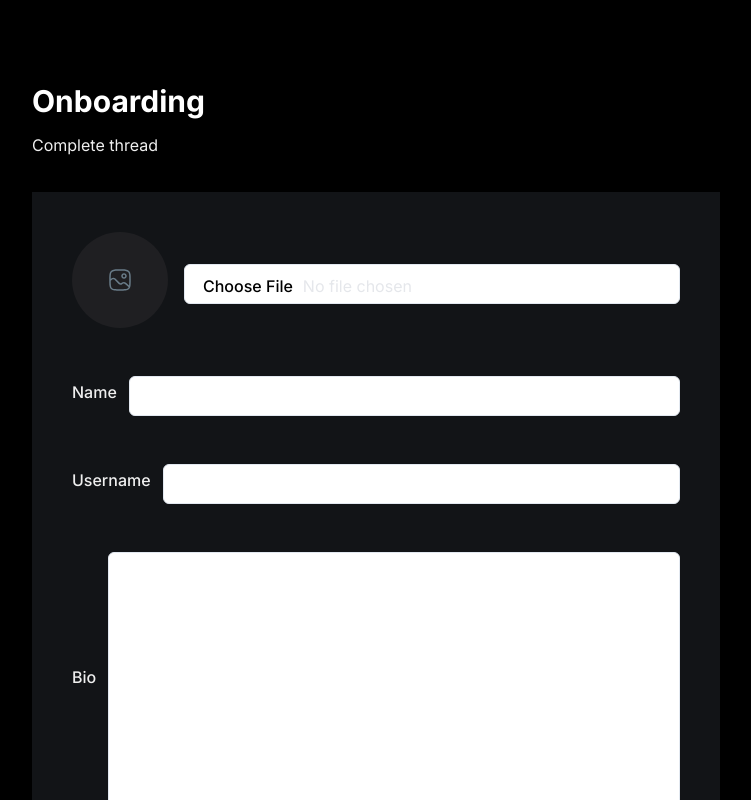
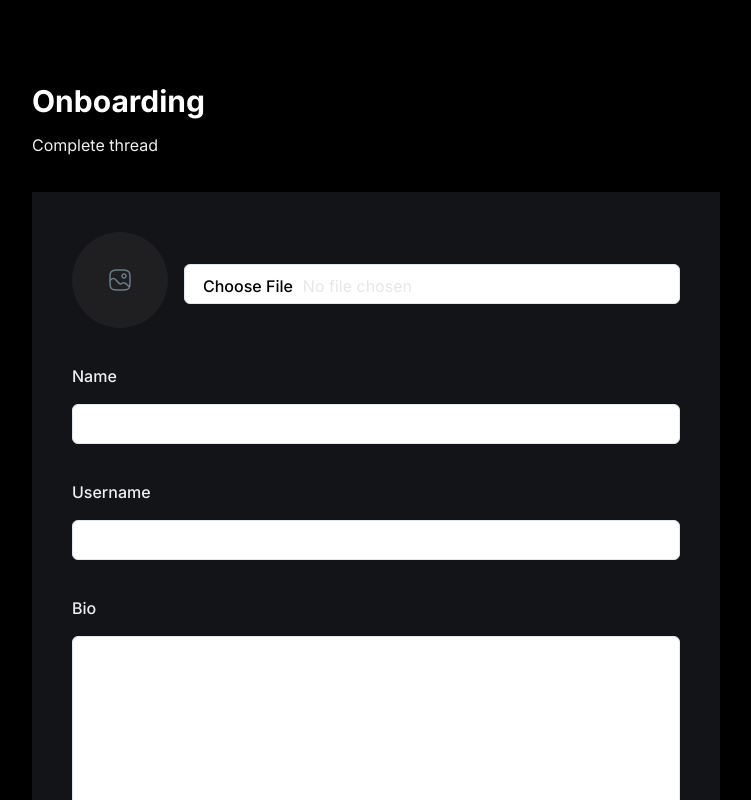
Before and after one commit to dariusbrinzan/Licenta, a Next.js app: page /onboarding in a window 1280 px wide. Shown: the top 800 px of the page, without its empty margins (264-1015 px from the left). Built offline with nearby package versions, Linux system fonts and the light colour scheme; no server answers.

Commit message:
started onboarding

```diff
--- a/components/forms/AccountProfile.tsx
+++ b/components/forms/AccountProfile.tsx
@@ -26,10 +26,10 @@ const AccountProfile = ({user, btnTitle}: Props) => {
     const form = useForm({
         resolver: zodResolver(UserValidation),
         defaultValues: {
-            profile_photo: '',
-            name: '',
-            username: '',
-            bio: ''
+            profile_photo: user?.image || "",
+            name: user?.name || "",
+            username:  user?.username || "",
+            bio:  user?.bio || ""
         }
     })
 
@@ -87,11 +87,11 @@ const AccountProfile = ({user, btnTitle}: Props) => {
               control={form.control}
               name="name"
               render={({ field }) => (
-                <FormItem className="flex items-center gap-3 w-full">
+                <FormItem className="flex flex-col gap-3 w-full">
                   <FormLabel className="text-base-semibold text-light-2">
                     Name
                   </FormLabel>
-                  <FormControl className="flex-1 text-base-semibold text-gray-200">
+                  <FormControl>
                     <Input
                         type="text"
                         className="account-form_image_input no-focus"
@@ -105,11 +105,11 @@ const AccountProfile = ({user, btnTitle}: Props) => {
               control={form.control}
               name="username"
               render={({ field }) => (
-                <FormItem className="flex items-center gap-3 w-full">
+                <FormItem className="flex flex-col gap-3 w-full">
                   <FormLabel className="text-base-semibold text-light-2">
                     Username
                   </FormLabel>
-                  <FormControl className="flex-1 text-base-semibold text-gray-200">
+                  <FormControl>
                     <Input
                         type="text"
                         className="account-form_image_input no-focus"
@@ -123,7 +123,7 @@ const AccountProfile = ({user, btnTitle}: Props) => {
               control={form.control}
               name="bio"
               render={({ field }) => (
-                <FormItem className="flex items-center gap-3 w-full">
+                <FormItem className="flex flex-col gap-3 w-full">
                   <FormLabel className="text-base-semibold text-light-2">
                     Bio
                   </FormLabel>
--- a/next.config.js
+++ b/next.config.js
@@ -1,4 +1,34 @@
 /** @type {import('next').NextConfig} */
-const nextConfig = {}
+const nextConfig = {
+    experimental: {
+      serverActions: true,
+      serverComponentsExternalPackages: ["mongoose"],
+    },
+    eslint: {
+      // Warning: This allows production builds to successfully complete even if
+      // your project has ESLint errors.
+      ignoreDuringBuilds: true,
+    },
+    images: {
+      remotePatterns: [
+        {
+          protocol: "https",
+          hostname: "img.clerk.com",
+        },
+        {
+          protocol: "https",
+          hostname: "images.clerk.dev",
+        },
+        {
+          protocol: "https",
+          hostname: "uploadthing.com",
+        },
+        {
+          protocol: "https",
+          hostname: "placehold.co",
+        },
+      ],
+    },
+  };
 
-module.exports = nextConfig
+  module.exports = nextConfig;
```
